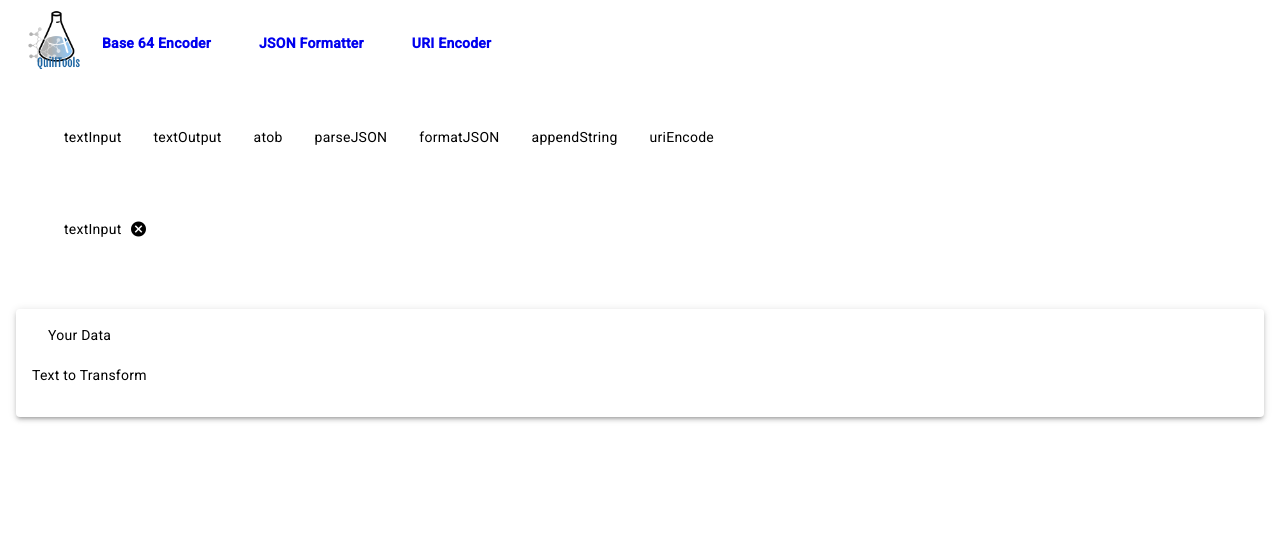
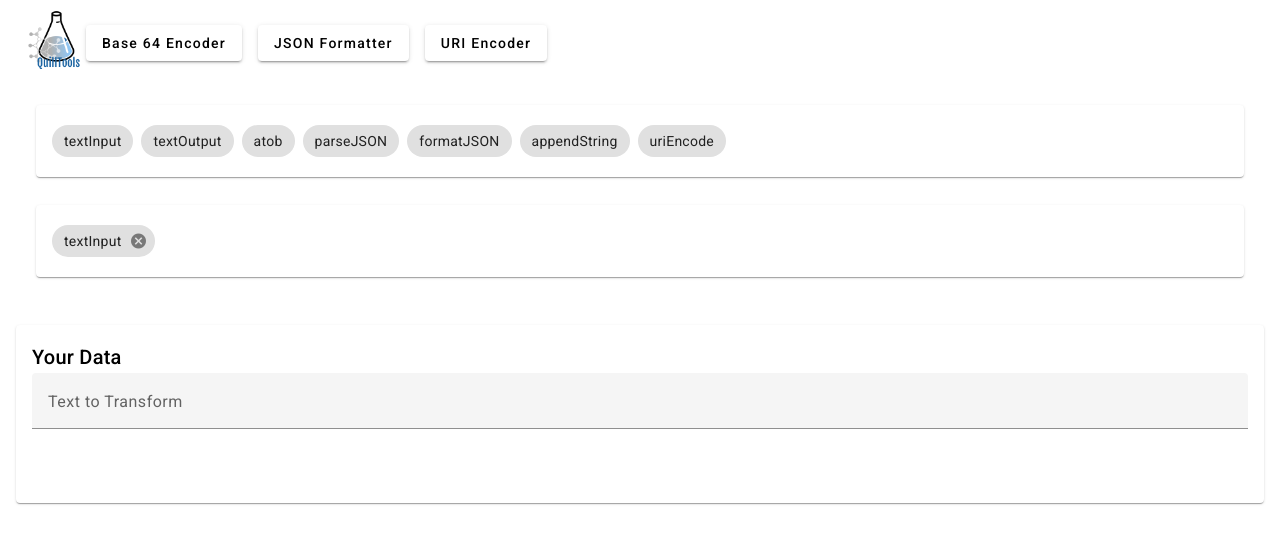
Before and after one commit to cmcquillan/fiddle.run, an Angular app in the folder src/Fiddle.Run.Client/: page /palette in a window 1280 px wide. Shown: the top 544 px of the page. Built offline with nearby package versions, Linux system fonts and the light colour scheme.

Commit message:
Update to use latest components

```diff
--- a/src/Fiddle.Run.Client/src/app/components/show-error-dialog/show-error-dialog.component.ts
+++ b/src/Fiddle.Run.Client/src/app/components/show-error-dialog/show-error-dialog.component.ts
@@ -1,5 +1,5 @@
 import { Component, OnInit, Inject } from '@angular/core';
-import { MAT_LEGACY_DIALOG_DATA as MAT_DIALOG_DATA } from '@angular/material/legacy-dialog';
+import { MAT_DIALOG_DATA } from '@angular/material/dialog';
 
 @Component({
   selector: 'fiddle-show-error-dialog',
--- a/src/Fiddle.Run.Client/src/app/components/transform-box/transform-box.component.ts
+++ b/src/Fiddle.Run.Client/src/app/components/transform-box/transform-box.component.ts
@@ -1,13 +1,12 @@
 import { Component, OnInit, Input, OnDestroy, Output, EventEmitter, ChangeDetectionStrategy, HostBinding } from '@angular/core';
 
 import { BehaviorSubject, Subscription, combineLatest } from 'rxjs';
-import { map } from 'rxjs/operators';
 
 import { TransformContext, ErrorContext, Transform } from 'src/data/transforms';
 import { IFormattedData } from 'src/data/format';
 import { NullFormatted, Formats } from 'src/data/format-types';
 import { TransformFactory } from 'src/data/transform-types';
-import { MatLegacyDialog as MatDialog } from '@angular/material/legacy-dialog';
+import { MatDialog } from '@angular/material/dialog';
 import { ShowErrorDialogComponent } from '../show-error-dialog/show-error-dialog.component';
 
 @Component({
--- a/src/Fiddle.Run.Client/src/app/pages/palette-page/palette-page.component.html
+++ b/src/Fiddle.Run.Client/src/app/pages/palette-page/palette-page.component.html
@@ -2,22 +2,22 @@
 
     <mat-card>
         <mat-card-content>
-            <mat-chip-list #selectList aria-label="Select Transforms">
-                <mat-chip *ngFor="let tr of getList()" (click)="addTransform(tr)" [value]="tr">
+            <mat-chip-listbox #selectList aria-label="Select Transforms">
+                <mat-chip-option *ngFor="let tr of getList()" (click)="addTransform(tr)" [value]="tr">
                     {{ tr }}
-                </mat-chip>
-            </mat-chip-list>
+                </mat-chip-option>
+            </mat-chip-listbox>
         </mat-card-content>
     </mat-card>
 
     <mat-card>
         <mat-card-content>
-            <mat-chip-list #chipList aria-label="Select transforms">
-                <mat-chip *ngFor="let tr of transforms$ | async; index as ix" [removable]="true" (removed)="remove(ix)">
+            <mat-chip-listbox #chipList aria-label="Select transforms">
+                <mat-chip-option *ngFor="let tr of transforms$ | async; index as ix" [removable]="true" (removed)="remove(ix)">
                     {{ tr }}
                     <mat-icon matChipRemove>cancel</mat-icon>
-                </mat-chip>
-            </mat-chip-list>
+                </mat-chip-option>
+            </mat-chip-listbox>
         </mat-card-content>
     </mat-card>
 
--- a/src/Fiddle.Run.Client/src/app/pages/palette-page/palette-page.component.ts
+++ b/src/Fiddle.Run.Client/src/app/pages/palette-page/palette-page.component.ts
@@ -3,7 +3,7 @@
 import { TransformStoreService } from 'src/app/services/transform-store.service';
 import { FormControl } from '@angular/forms';
 import { startWith, map } from 'rxjs/operators';
-import { MatLegacyAutocomplete as MatAutocomplete, MatLegacyAutocompleteSelectedEvent as MatAutocompleteSelectedEvent } from '@angular/material/legacy-autocomplete';
+import { MatAutocomplete, MatAutocompleteSelectedEvent } from '@angular/material/autocomplete';
 
 @Component({
   selector: 'fiddle-palette-page',
```
Also changed, not shown: src/Fiddle.Run.Client/src/app/app.module.ts (+8 -8 lines).
